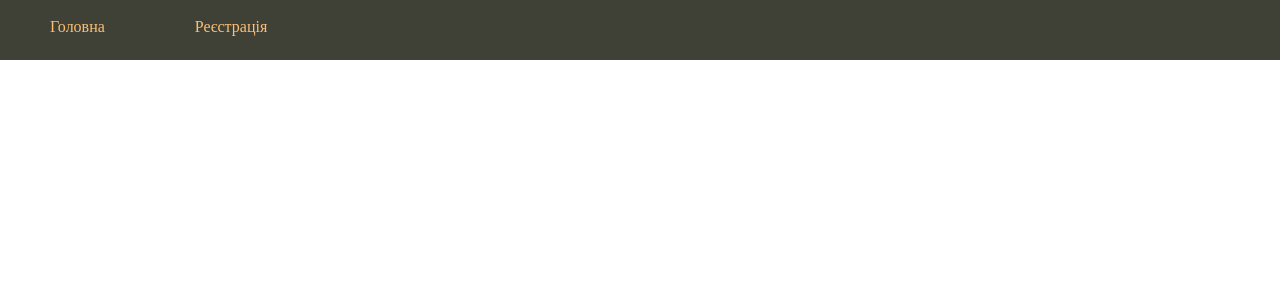
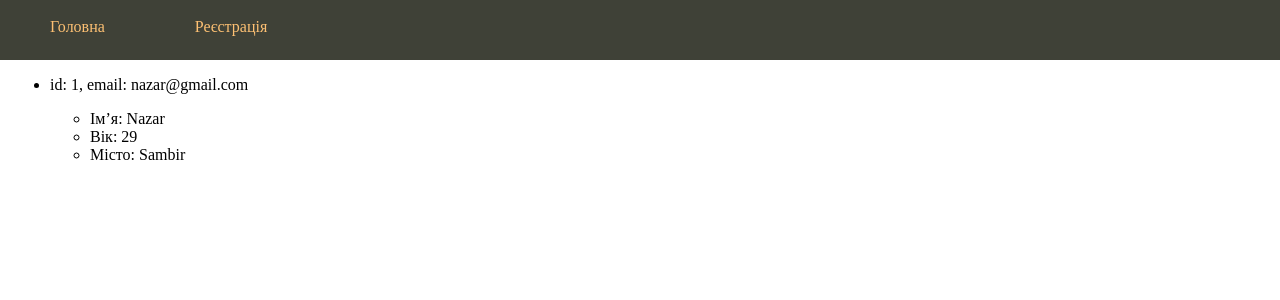
Before and after one commit to 0brain/SQLAlchemyEducationProject, a Flask app: page / in a window 1280 px wide. Shown: the top 300 px of the page. Run offline with Flask 2, Linux system fonts and the light colour scheme; data comes from the database, SQL or seed files in the repository.

Commit message:
В шаблон головної сторінки добавив цикл, який виводитиме список користувачів сайту.

```diff
--- a/templates/index.html
+++ b/templates/index.html
@@ -1,4 +1,15 @@
 {% extends 'layout.html' %}
 
 {% block content %}
+<ul>
+{% for u in list %}
+<li><p>id: {{u.id}}, email: {{u.email}}</p>
+         <ul>
+         <li>Ім’я: {{u.pr.name}}</li>
+         <li>Вік: {{u.pr.old}}</li>
+         <li>Місто: {{u.pr.city}}</li>
+         </ul>
+</li>
+{% endfor %}
+</ul>
 {% endblock %}
```
